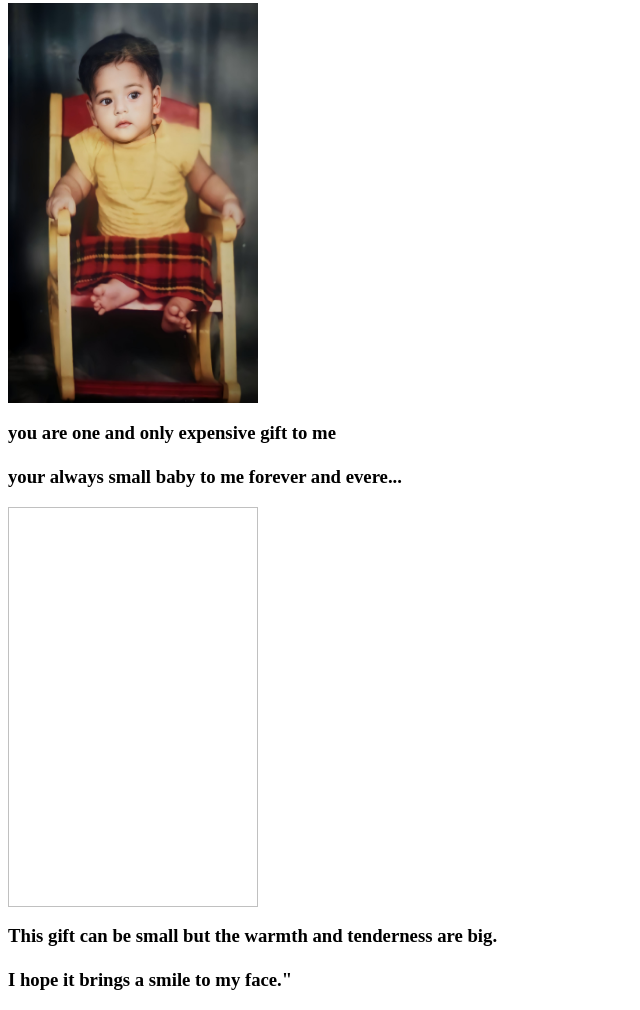
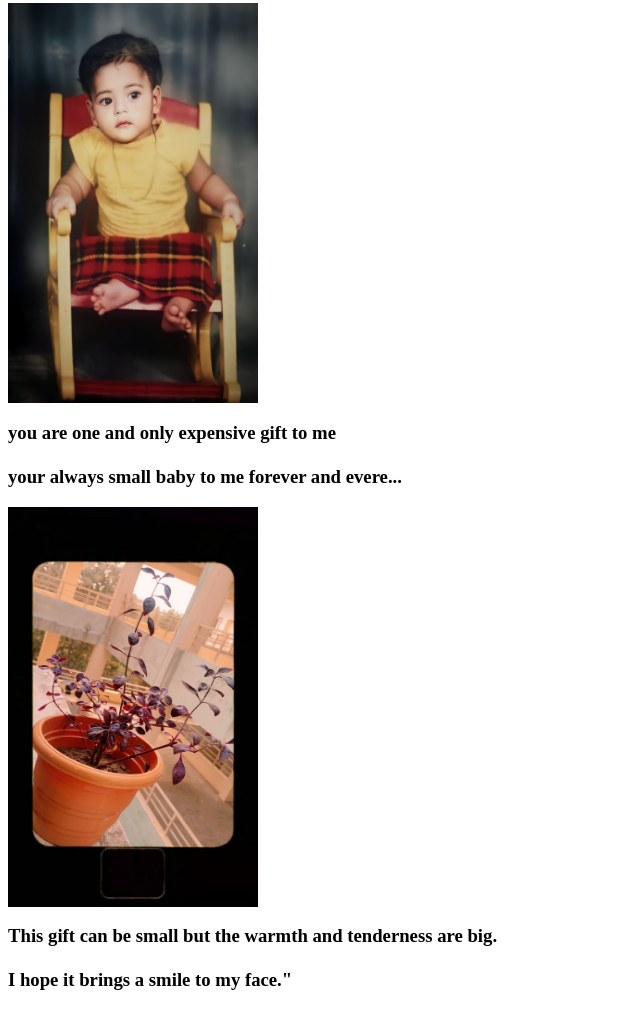
Before and after one commit to srinivas1426/index, a plain HTML site: page index.html in a window 1280 px wide. Shown: the part 1056-2066 px from the top of the page, without its empty margins (0-640 px from the left). Drawn offline with Linux system fonts and the light colour scheme.

Commit message:
Update index.html

```diff
--- a/index.html
+++ b/index.html
@@ -15,7 +15,7 @@
   <h3> you are one and only expensive gift to me <br></br>
        your always small baby to me forever and evere...</h3>
 
-  <img scr= "sreenu.jpg" width = "250" height = "400">
+  <img src= "sreenu.jpg" width = "250" height = "400">
   <h3> This gift can be small but the warmth and tenderness are big. <br></br>
     I hope it brings a smile to my face."  </h3>
 
```
